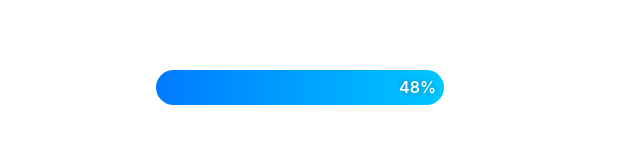
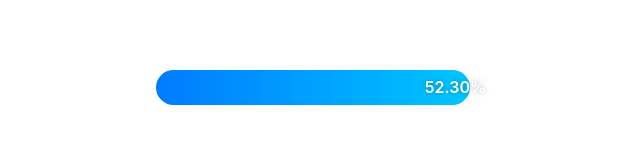
Before and after one commit to sendtoadramax-arch/progressbar-demo, a plain HTML site: page 48percent.html in a window 1280 px wide. Shown: the part 313-456 px from the top of the page, without its empty margins (184-824 px from the left). Drawn offline with Linux system fonts and the light colour scheme.

Commit message:
Update 52.3percent.html

```diff
--- a/48percent.html
+++ b/48percent.html
@@ -62,7 +62,7 @@
 
     function animateProgress() {
       let current = 0;
-      const target = 48.37;
+      const target = 52.3;
       const duration = 1000; // fill speed
       const resetDelay = 10000; // pause before reset
       const intervalTime = 50;
@@ -86,7 +86,7 @@
           }, resetDelay);
         }
 
-        const percentage = Math.round(current);
+        const percentage = current.toFixed(2);
         progress.style.width = percentage + "%";
         progressText.textContent = percentage + "%";
 
```
